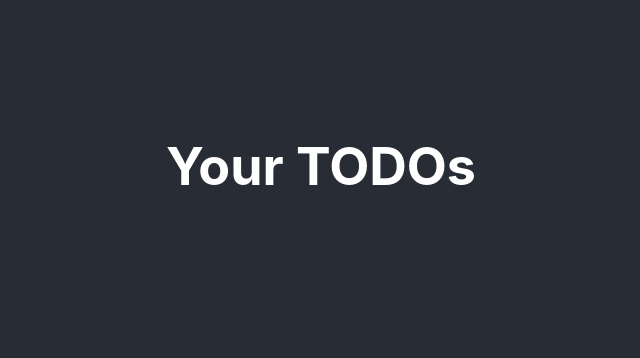
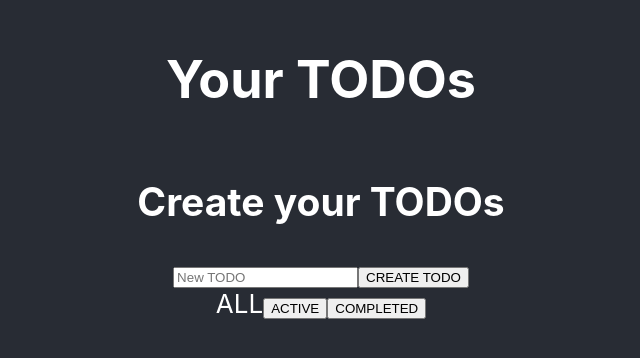
Before and after one commit to DanielAbadNoriega/OB_M5_REDUX, a React (Create React App) app: page / in a window 1280 px wide. Shown: the part 234-592 px from the top of the page, without its empty margins (319-959 px from the left). Built offline with nearby package versions, Linux system fonts and the light colour scheme.

Commit message:
Iteration: Filters components

```diff
--- a/src/App.js
+++ b/src/App.js
@@ -1,11 +1,16 @@
 import './App.css';
 import TodosContainer from './components/containers/TodoContainer';
+import TodoFormContainer from './components/containers/TodoFormContainer';
+import FilterOptions from './components/pure/FilterOptions';
 
 function App() {
   return (
     <div className="App">
       <header className="App-header">
         <TodosContainer></TodosContainer>
+        <TodoFormContainer></TodoFormContainer>
+        {/* FILTER OPTIONS contain Filter Container */}
+        <FilterOptions></FilterOptions>
       </header>
     </div>
   );
--- /dev/null
+++ b/src/components/containers/FilterContainer.jsx
@@ -0,0 +1,21 @@
+import { connect } from "react-redux";
+import Filter from "../pure/Filter";
+import { setVisibilityFilter } from "../../store/actions/actions";
+
+const mapStateToProps = (state, ownProps) => {
+  return {
+    active: ownProps.filter === state.filterState,
+  };
+};
+
+const mapDispatchToProps = (dispatch, ownProps) => {
+  return {
+    onClick: () => {
+      dispatch(setVisibilityFilter(ownProps.filter));
+    },
+  };
+};
+
+const FilterContainer = connect(mapStateToProps, mapDispatchToProps)(Filter);
+
+export default FilterContainer;
--- a/src/components/containers/TodoFormContainer.jsx
+++ b/src/components/containers/TodoFormContainer.jsx
@@ -0,0 +1,22 @@
+import React from "react";
+import { connect } from "react-redux";
+import { addTodo } from "../../store/actions/actions";
+import TodoForm from "../pure/TodoForm";
+
+const mapStateToProps = (state) => ({
+  //Not necessary
+});
+
+const mapDispatchToProps = (dispatch) => {
+  return {
+    submit: (text) => {
+      dispatch(addTodo(text));
+    },
+  };
+};
+
+const TodoFormContainer = connect(
+  mapStateToProps,
+  mapDispatchToProps
+)(TodoForm);
+export default TodoFormContainer;
--- /dev/null
+++ b/src/components/pure/Filter.jsx
@@ -0,0 +1,21 @@
+import React from "react";
+import PropTypes from "prop-types";
+
+const Filter = ({ active, onClick, children }) => {
+  if (active) {
+    return <span className="active">{children}</span>;
+  }
+
+  return <button className="filter" onClick={(e) => {
+    e.preventDefault();
+    onClick();
+  } }>{children}</button>;
+};
+
+Filter.propTypes = {
+  active: PropTypes.bool.isRequired,
+  onClick: PropTypes.func.isRequired,
+  children: PropTypes.node.isRequired, // node indica que es un elemento del DOM
+};
+
+export default Filter;
--- /dev/null
+++ b/src/components/pure/FilterOptions.jsx
@@ -0,0 +1,25 @@
+import React from 'react';
+import FilterContainer from '../containers/FilterContainer';
+
+const FilterOptions = () => {
+  return (
+    <div className='filters'>
+      {/* FILTER CONTAINERS */}
+      <FilterContainer filter="SHOW_ALL">
+        ALL
+      </FilterContainer>
+
+      <FilterContainer filter="SHOW_ACTIVE">
+        ACTIVE
+      </FilterContainer>
+
+      <FilterContainer filter="SHOW_COMPLETED">
+        COMPLETED
+      </FilterContainer>
+
+
+    </div>
+  );
+};
+
+export default FilterOptions;
```
